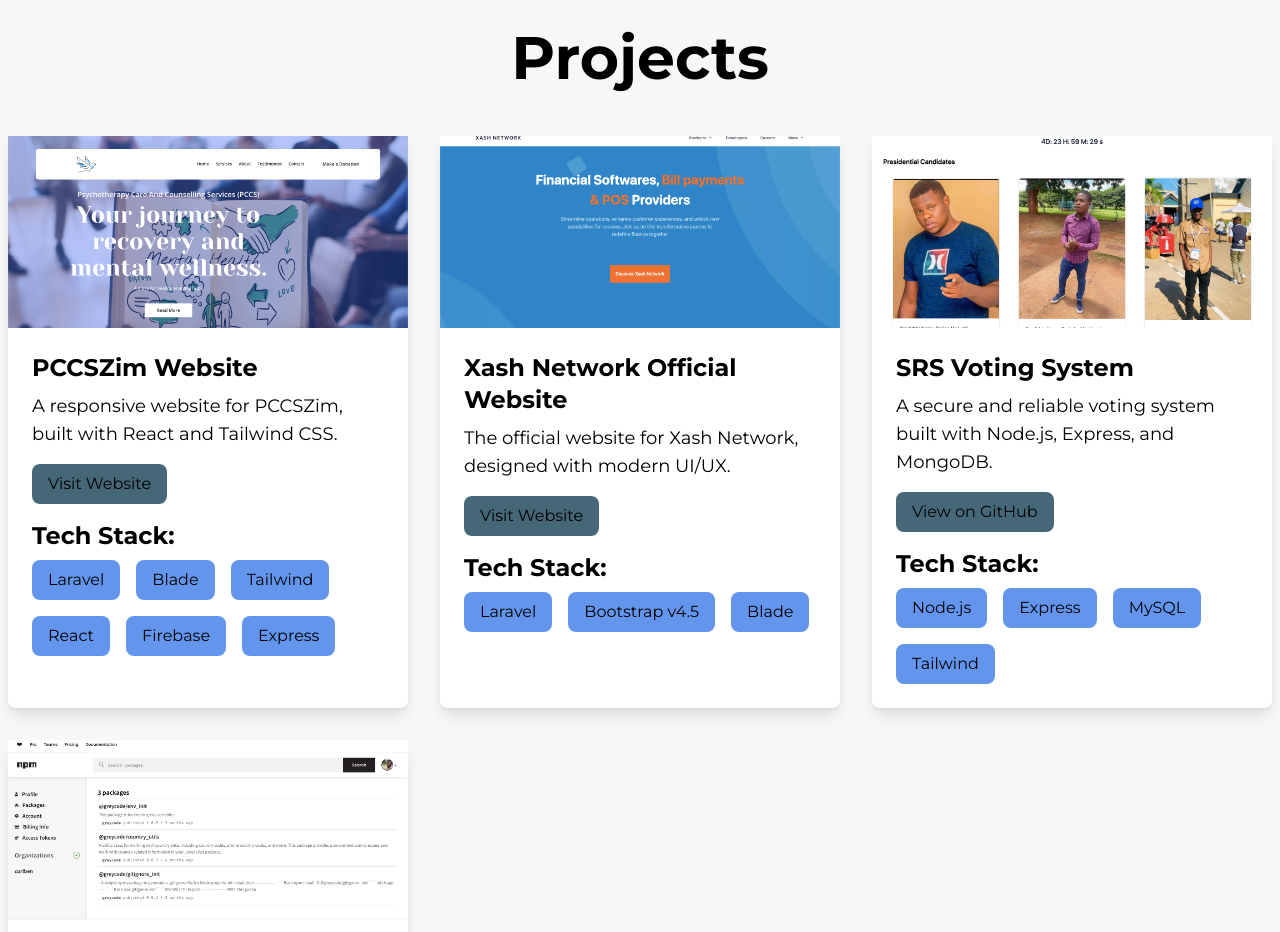
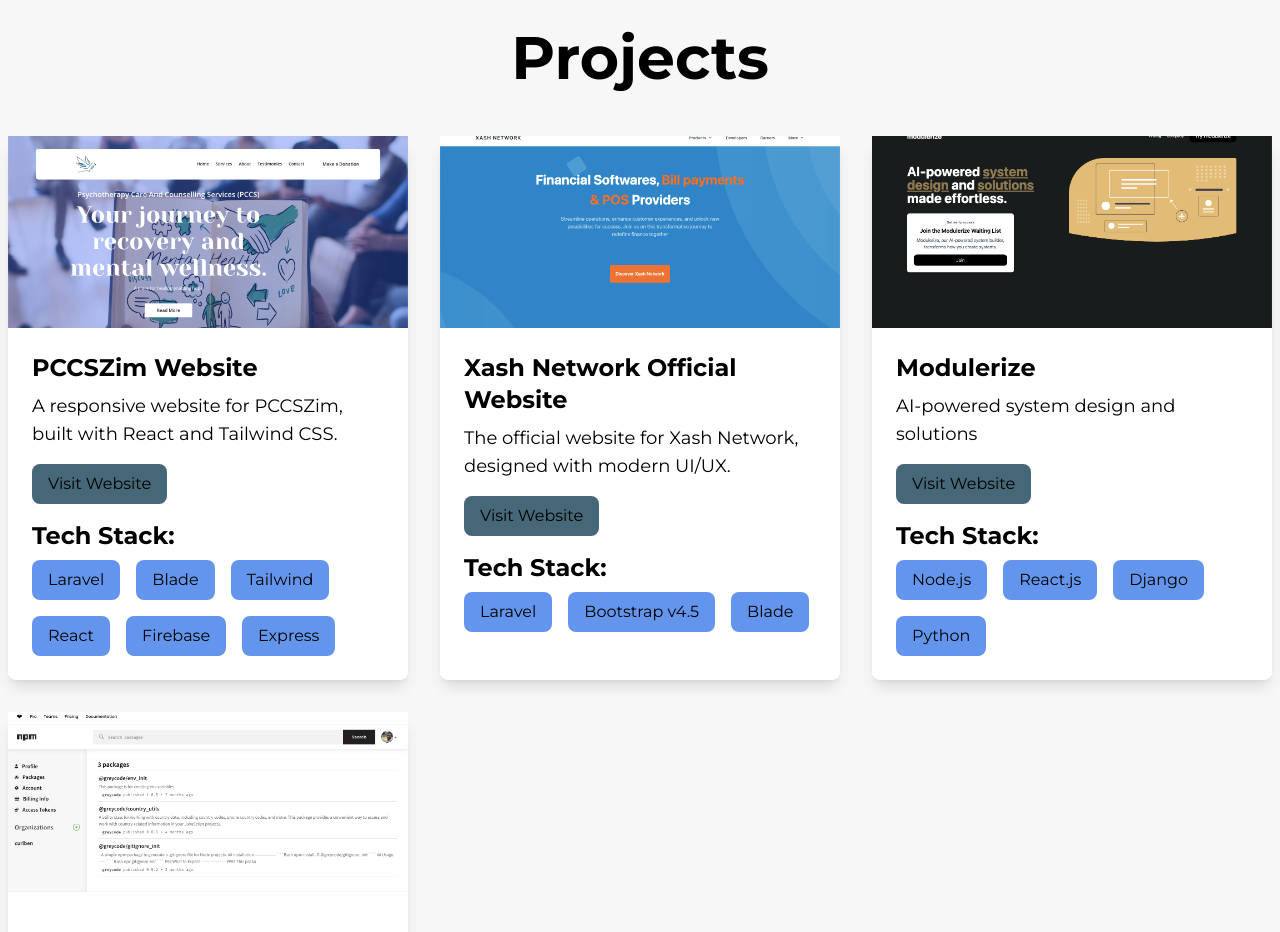
Before and after one commit to kculz/kudzai-portifolio, a React (Vite) app: page / in a window 1280 px wide. Shown: the part 1760-2692 px from the top of the page. Built offline with nearby package versions, Linux system fonts and the light colour scheme.

Commit message:
CHANGE: removed voting system

```diff
--- a/src/components/Projects.jsx
+++ b/src/components/Projects.jsx
@@ -2,7 +2,7 @@
 import { FaGlobe } from "react-icons/fa";
 import PCCSZIM from "../assets/pccszim.png";
 import PACKAGES from "../assets/packages.png";
-import VOTING from "../assets/voting.png";
+import MODULERIZE from "../assets/modulerize.png";
 import XASH from "../assets/xash.png";
 
 const projects = [
@@ -26,12 +26,12 @@
   },
   {
     id: 3,
-    title: 'SRS Voting System',
-    description: 'A secure and reliable voting system built with Node.js, Express, and MongoDB.',
-    github: 'https://github.com/kculz/voting-system.git',
+    title: 'Modulerize',
+    description: 'AI-powered system design and solutions',
+    link: 'https://modulerize.com',
     icon: <FaGlobe size={24} />,
-    techStack: ['Node.js', 'Express', 'MySQL', 'Tailwind'],
-    screenshot: VOTING,
+    techStack: ['Node.js', 'React.js', 'Django', 'Python'],
+    screenshot: MODULERIZE,
   },
   {
     id: 4,
```
Also changed, not shown: src/assets/modulerize.png (added).
